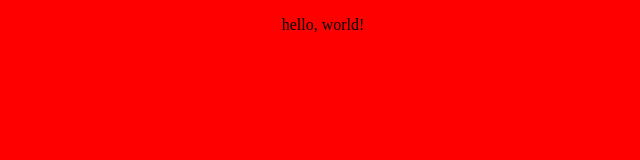
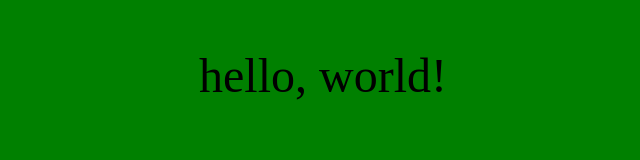
Before and after one commit to Vienn02/vizy.github.io, a plain HTML site: page index.html in a window 1280 px wide. Shown: the whole page, without its empty margins (317-957 px from the left). Drawn offline with Linux system fonts and the light colour scheme.

Commit message:
Update cascadingstylesheet.css

```diff
--- a/cascadingstylesheet.css
+++ b/cascadingstylesheet.css
@@ -1,6 +1,7 @@
 body {
-background-color:red
+background-color:green
 }
 .param {
-text-align: center
+text-align: center;
+font-size: 3em
 }
```
